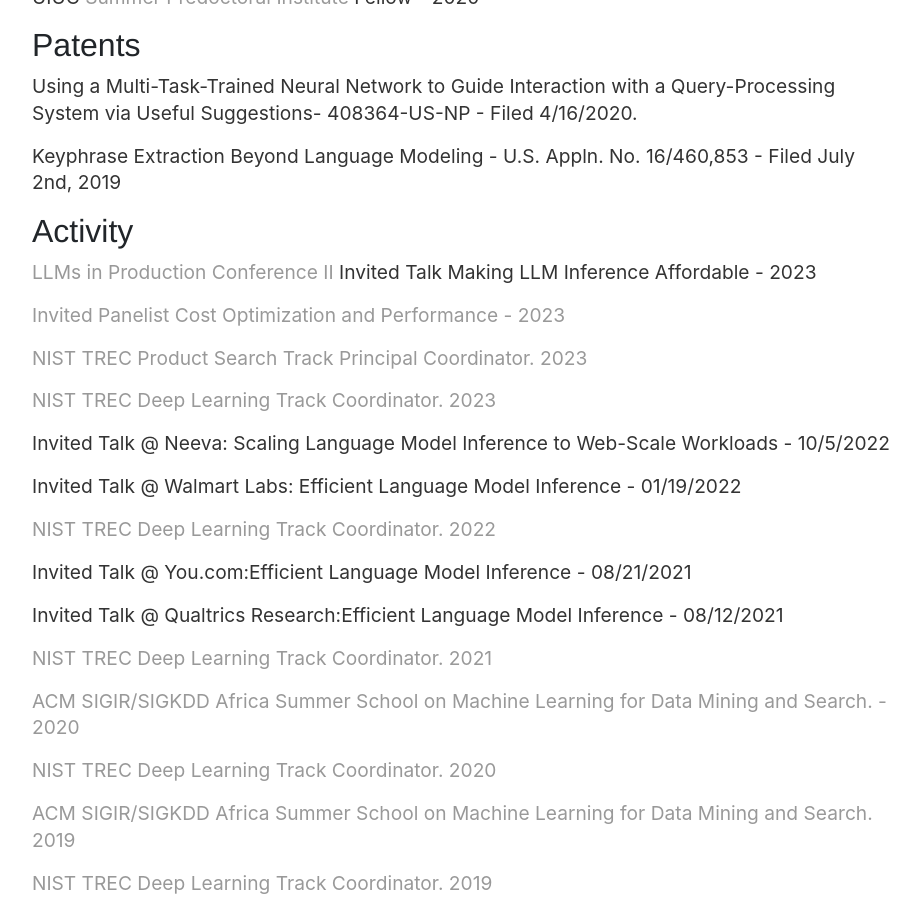
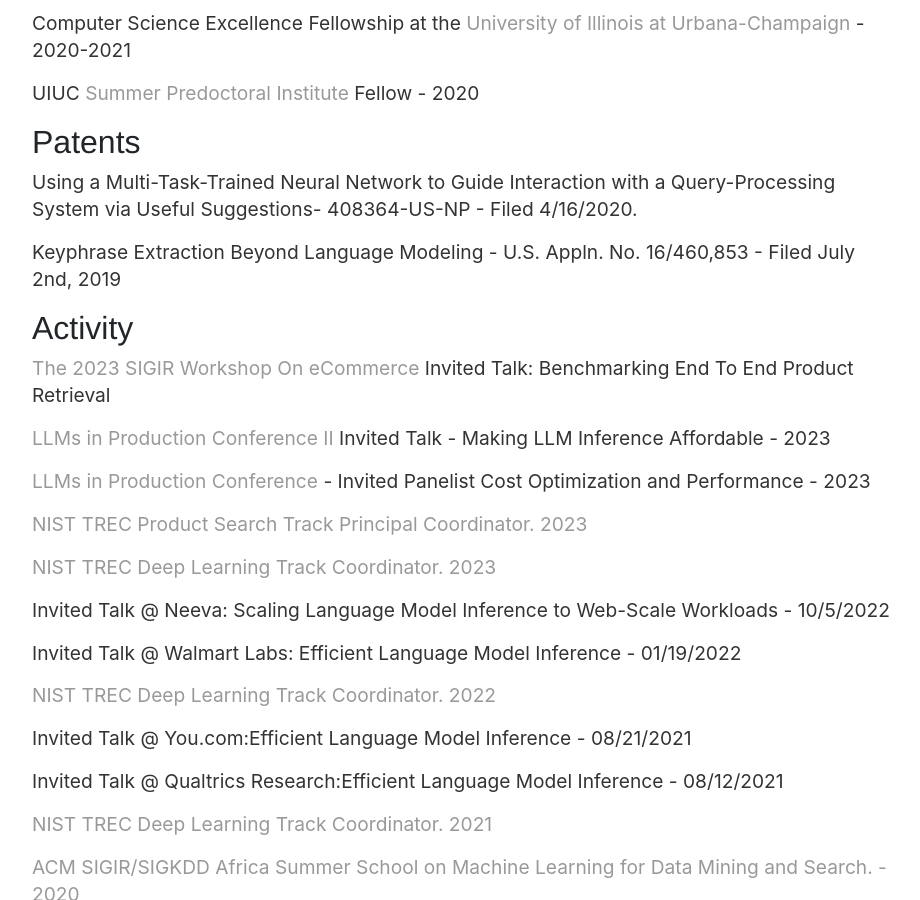
Before and after one commit to spacemanidol/spacemanidol.github.io, a Jekyll site: the page built from cv/index.html, in a window 1280 px wide and 900 px high, scrolled down 4257 px. Shown: the whole window, without its empty margins (175-1095 px from the left). Built offline with Jekyll 4.4.1, drawn with Linux system fonts in a browser that asks for light colours; a script that is not in the unit is left out; comment, search, counter and statistics services are not loaded; some of the changed text lies outside the part shown.

Commit message:
Update index.html

```diff
--- a/cv/index.html
+++ b/cv/index.html
@@ -12,15 +12,16 @@
 	</address>
 	<h2>Publications</h2>
 	<h4>2023</h4>
+	<p><a href='UIUCTHESIS.pdf'>EFFICIENT AND ROBUST WEB SCALE LANGUAGE MODEL BASED RETRIEVAL,GENERATION, AND UNDERSTANDING</a> University of Illinois Urbana-Champaing Computer Science Doctoral Thesis</p>
 	<p>Nick Craswell, Bhaskar Mitra, Emine Yilmaz, </strong>Daniel Campos</strong>, and Jimmy Lin<a href='https://www.microsoft.com/en-us/research/publication/overview-of-the-trec-2022-deep-learning-track/'>OVERVIEW OF THE TREC 2022 DEEP LEARNING TRACK</a> - <a href='https://trec.nist.gov/tracks.html'>TREC 2022</a></p>
 	<p><strong>Daniel Campos</strong>, ChengXiang Zhai - <a href='https://arxiv.org/abs/2304.00114'>To Asymmetry and Beyond: Structured Pruning of Sequence to Sequence Models for Improved Inference Efficiency</a> - <a href='https://sites.google.com/view/sustainlp2023/call-for-papers?authuser=0'> 4th Workshop on Simple and Efficient Natural Language Processing (SustaiNLP 2023) @ ACL 2023</a></p>
 	<p><strong>Daniel Campos</strong>, Alessandro Magnani, ChengXiang Zhai - <a href='https://arxiv.org/abs/2304.01016'>Quick Dense Retrievers Consume KALE: Post Training Kullback Leibler Alignment of Embeddings for Asymmetrical dual encoders</a> - <a href='https://sites.google.com/view/sustainlp2023/call-for-papers?authuser=0'> 4th Workshop on Simple and Efficient Natural Language Processing (SustaiNLP 2023) @ ACL 2023</a> </p>
-	<p><strong>Daniel Campos</strong>, ChengXiang Zhai - <a href='https://arxiv.org/abs/2304.00114'>Dense Sparse Retrieval: Using Sparse Language Models for Inference Efficient Dense Retrieval</a> </p>
-	<p><strong>Daniel Campos</strong>, Alessandro Magnani, ChengXiang Zhai - <a href=''>CAPOT: Creating Robust Dense Query Encoders using Post Training Contrastive Alignment</a> </p>
+	<p><strong>Daniel Campos</strong>, ChengXiang Zhai - <a href='https://arxiv.org/abs/2304.00114'>Dense Sparse Retrieval: Using Sparse Language Models for Inference Efficient Dense Retrieval</a> - Arxiv Preprint </p>
+	<p><strong>Daniel Campos</strong>, Alessandro Magnani, ChengXiang Zhai - <a href='https://arxiv.org/abs/2304.03401'>CAPOT: Creating Robust Dense Query Encoders using Post Training Contrastive Alignment</a>  - Arxiv Preprint </p>
 	<p><strong>Daniel Campos</strong>, Alexandre Marques, Tuan Nguyen, Mark Kurtz, ChengXiang Zhai - <a href='https://arxiv.org/abs/2303.17612'>oBERTa: Improving Sparse Transfer Learning via improved initialization, distillation, and pruning regimes</a> - <a href='https://sites.google.com/view/sustainlp2023/call-for-papers?authuser=0'> 4th Workshop on Simple and Efficient Natural Language Processing (SustaiNLP 2023) @ ACL 2023</a> </p>
 	<p><strong>Daniel Campos</strong>,Daniel Perry, Samir Joshi, Yashmeet Gambhir, Wei Du, Zhengzheng Xing and Aaron Colak - <a href=''>Compressing Cross-Lingual Multi-task Models at Qualtrics</a> - <a href='https://aaai.org/Conferences/AAAI-23/iaai-23-call/'>The Thirty-Fifth Annual Conference on Innovative Applications of Artificial Intelligence (IAAI-23)</a></p>
 	<h4>2022</h4>
-	<p><strong>Daniel Campos</strong>,Daniel Perry, Samir Joshi, Yashmeet Gambhir, Wei Du, Zhengzheng Xing and Aaron Colak - <a href=''>Compressing Cross-Lingual Multi-task Models at Qualtrics</a> - Arxiv Preprint
+	<p><strong>Daniel Campos</strong>,Daniel Perry, Samir Joshi, Yashmeet Gambhir, Wei Du, Zhengzheng Xing and Aaron Colak - <a href=''>Compressing Cross-Lingual Multi-task Models at Qualtrics</a> - Arxiv Preprint </p>
 	<p><strong>Daniel Campos</strong>, Alexandre Marques, Tuan Nguyen, Mark Kurtz, ChengXiang Zhai - <a href='https://arxiv.org/abs/2205.12452'>Sparse*BERT: Sparse Models are Robust</a> <a href='https://www.sparseneural.net/home'>Sparsity in Neural Networks Workshop at ICML 2022</a></p>
 	<p>Nick Craswell, Bhaskar Mitra, Emine Yilmaz, </strong>Daniel Campos</strong>, and Jimmy Lin<a href='https://www.microsoft.com/en-us/research/uploads/prod/2022/05/trec2021-deeplearning-overview.pdf'>OVERVIEW OF THE TREC 2021 DEEP LEARNING TRACK</a> - <a href='https://trec.nist.gov/tracks.html'>TREC 2021</a></p>
 	<p>Jimmy Lin, <strong> Daniel Campos</strong>, Nick Craswell, Bhaskar Mitra, Emine Yilmaz - <a href=''>Fostering Coopetition While Plugging Leaks: The Design and Implementation of the MS MARCO Leaderboards</a>  - <a href='https://sigir.org/sigir2022/'>In Proceedings of the 45th International ACM SIGIR Conference on Research and Development in Information Retrieval</a></p>
@@ -72,8 +73,9 @@
 	<p>Using a Multi-Task-Trained Neural Network to Guide Interaction with a Query-Processing System via Useful Suggestions- 408364-US-NP - Filed 4/16/2020.</p>
 	<p>Keyphrase Extraction Beyond Language Modeling - U.S. Appln. No. 16/460,853 - Filed July 2nd, 2019</p>
 	<h2>Activity</h2>
-	<p><a href="https://home.mlops.community/public/events/llm-in-prod-part-ii-2023-06-20?agenda_day=643bd4adcb694629566afea1&agenda_track=64650990202ecbba942d9451"> LLMs in Production Conference II </a> Invited Talk Making LLM Inference Affordable - 2023</p>
-	<p><a href="https://home.mlops.community/public/events/llms-in-production-conference-2023-04-13"> <LLMs in Production Conference/a> Invited Panelist Cost Optimization and Performance - 2023</p>
+	<p><a href="https://sigir-ecom.github.io/index.html"> The 2023 SIGIR Workshop On eCommerce </a> Invited Talk: Benchmarking End To End Product Retrieval </p>
+	<p><a href="https://home.mlops.community/public/events/llm-in-prod-part-ii-2023-06-20?agenda_day=643bd4adcb694629566afea1&agenda_track=64650990202ecbba942d9451"> LLMs in Production Conference II </a> Invited Talk -  Making LLM Inference Affordable - 2023</p>
+	<p><a href="https://home.mlops.community/public/events/llms-in-production-conference-2023-04-13"> LLMs in Production Conference</a> - Invited Panelist Cost Optimization and Performance - 2023</p>
 	<p><a href="https://trec-product-search.github.io/">NIST TREC Product Search Track Principal Coordinator. 2023</a></p>
 	<p><a href="https://microsoft.github.io/TREC-2023-Deep-Learning/">NIST TREC Deep Learning Track Coordinator. 2023</a></p>
 	<p>Invited Talk @ Neeva: Scaling Language Model Inference to Web-Scale Workloads - 10/5/2022</p>
```
